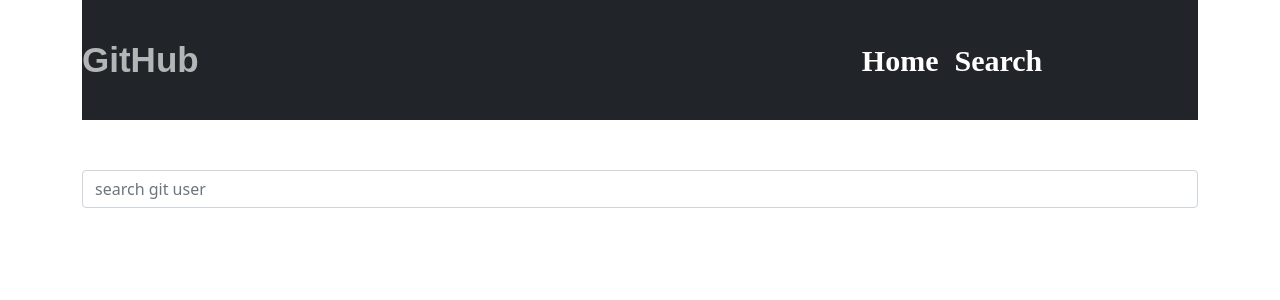
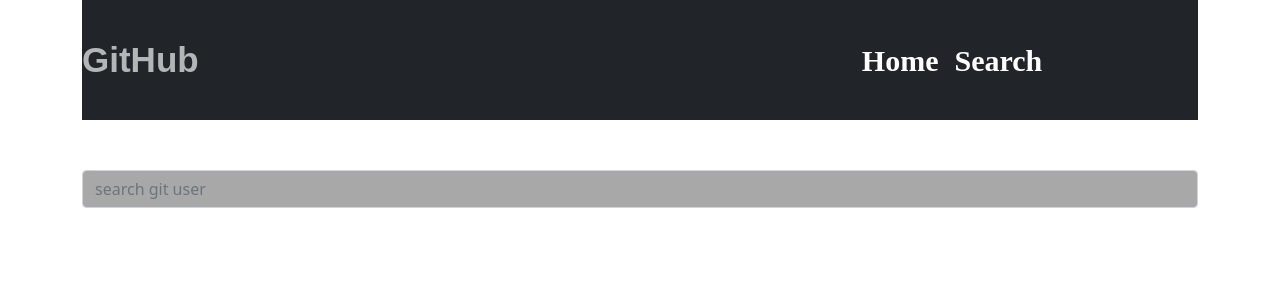
Before and after one commit to Ephrao1/Git-app, an Angular app: page /profile in a window 1280 px wide. Shown: the top 300 px of the page. Built offline with nearby package versions, Linux system fonts and the light colour scheme.

Commit message:
Style profile

```diff
--- a/src/app/profile/profile.component.css
+++ b/src/app/profile/profile.component.css
@@ -1,5 +1,11 @@
 .search-form {
     padding-top: 50px;
+
+}
+
+.search-form input {
+    background-color: rgba(0, 0, 0, 0.342);
+    color: white;
 }
 .repos {
     margin: 3%;
```
